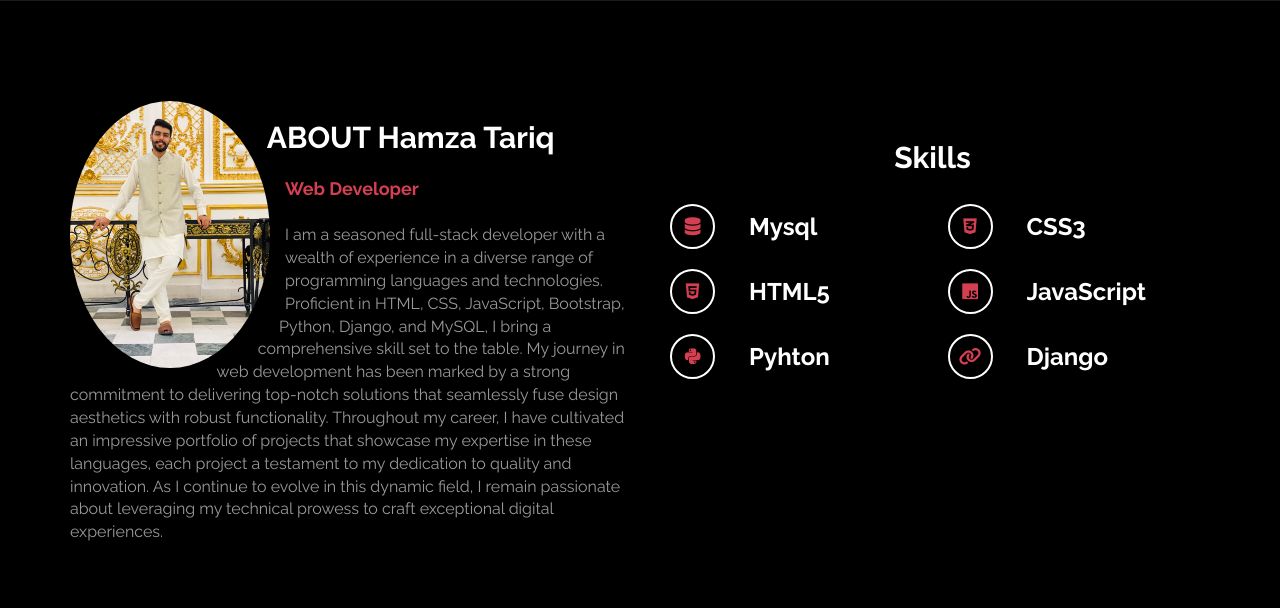
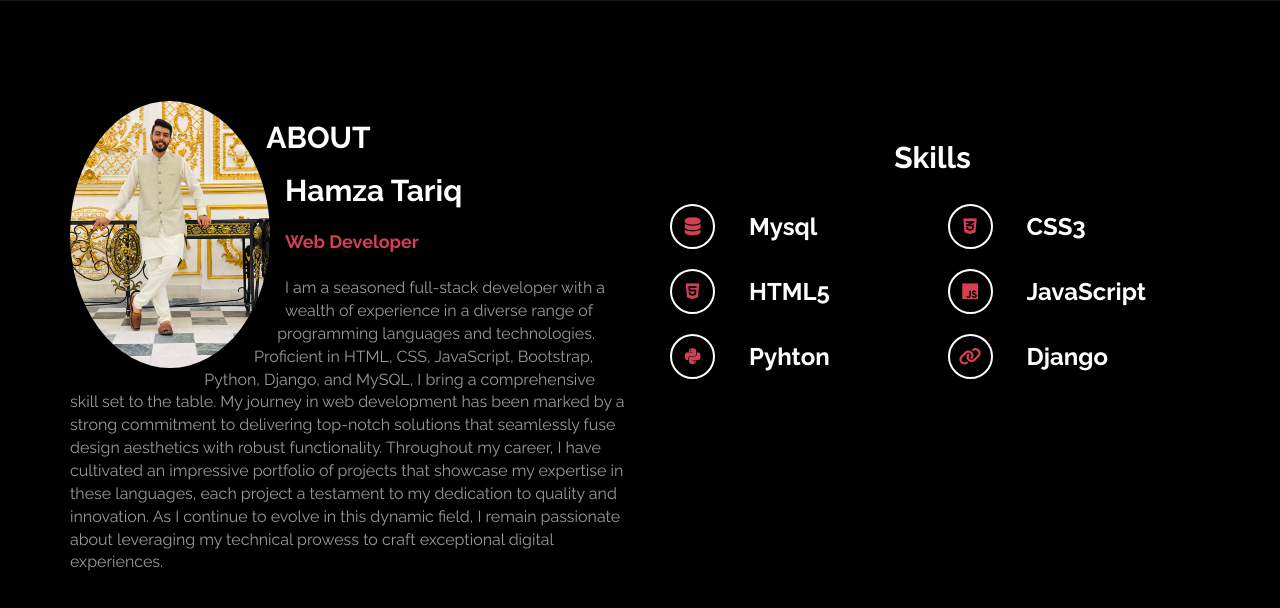
Before and after one commit to HamzaTariq2411/Personal-Portfolio, a Django app: page / in a window 1280 px wide. Shown: the part 1327-1935 px from the top of the page. Run offline with Django 4.2, Linux system fonts and the light colour scheme; data comes from the database, SQL or seed files in the repository; some libraries are stand-ins or nearby versions.

Commit message:
index.html

```diff
--- a/templates/index.html
+++ b/templates/index.html
@@ -107,8 +107,9 @@
 				<div class="row">
 					{% for i in about %}
 					<div class="col-md-6 col-xs-11 wow fadeInLeft" data-wow-delay="0.9s">
-						<img src="{{i.about_image.url}}" class="img-responsive" alt="" height="200px" width="200px" style="border-radius: 50%; float: left;  shape-outside:circle(50%); margin: 0 15px 15px 0;" >
-						<h2 >ABOUT {{i.about_name}}</h2>
+						<img src="{{i.about_image.url}}" class="img-responsive" alt="" height="200px" width="200px" style="border-radius: 50%; float: left;  shape-outside:circle(50%); margin: 0 15px 20px 0;" >
+						<h2>ABOUT</h2>
+						<h2 >{{i.about_name}}</h2>
 						<h4>{{i.about_role}}</h4>
 						<p>{{i.about_description | safe}}</p>
 					</div>
```
